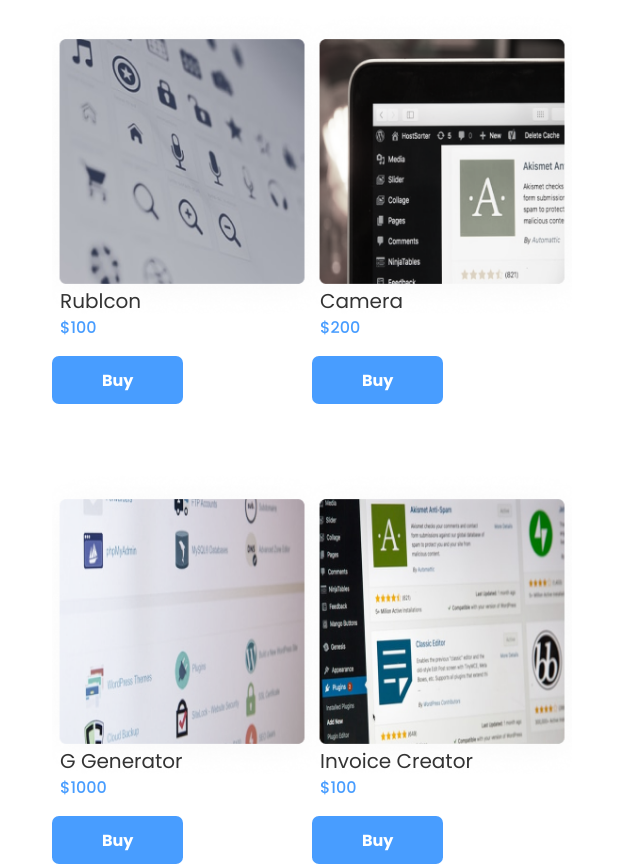
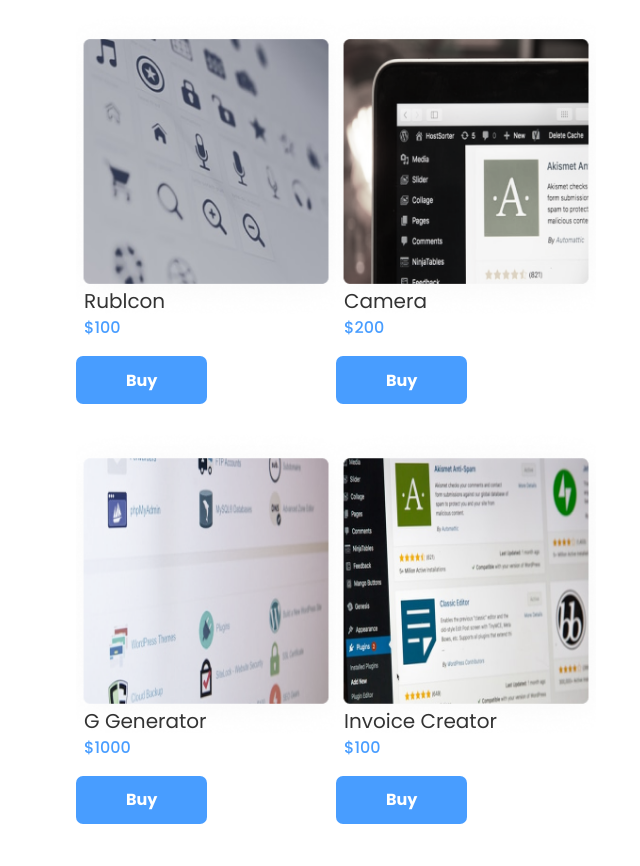
Before and after one commit to QuqaDev/WP-Plugins, a plain HTML site: page index.html in a window 1280 px wide. Shown: the part 159-1025 px from the top of the page, without its empty margins (312-952 px from the left). Drawn offline with Linux system fonts and the light colour scheme.

Commit message:
style.css

```diff
--- a/style.css
+++ b/style.css
@@ -54,20 +54,17 @@ h1{
 
 .item-card1{
     display: flex;
-    width: 552px;
-    height: 436px;
     justify-content: center;
-    align-items: flex-start;
-    flex-shrink: 0;
+    align-items: center;
     margin-bottom: 24px;
 }
 .item-card2{
-        display: flex;
-        width: 552px;
-        height: 436px;
-        justify-content: center;
-        align-items: flex-start;
-        flex-shrink: 0;
+    display: flex;
+    justify-content: center;
+    align-items: center;
+    margin-bottom: 60px;
+
+
 }
 .card-name{
     color: #333;
@@ -88,7 +85,6 @@ h1{
     color: #489DFF;
     font-family: Poppins;
     font-size: 16px;
-    font-style: normal;
     font-weight: 500;
     line-height: 24px;
     margin-bottom: 16px;
@@ -123,7 +119,7 @@ h1{
 }
 .main{
     display: flex;
-    justify-content: center;
+    justify-content: flex-start;
     width: 600px;
 
 }
```
